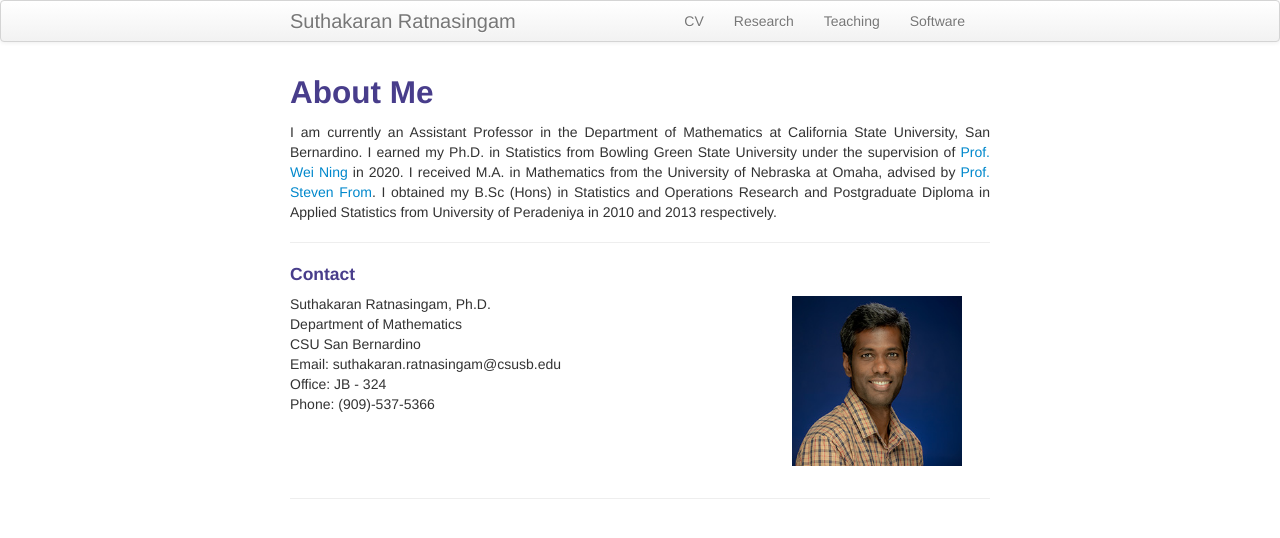
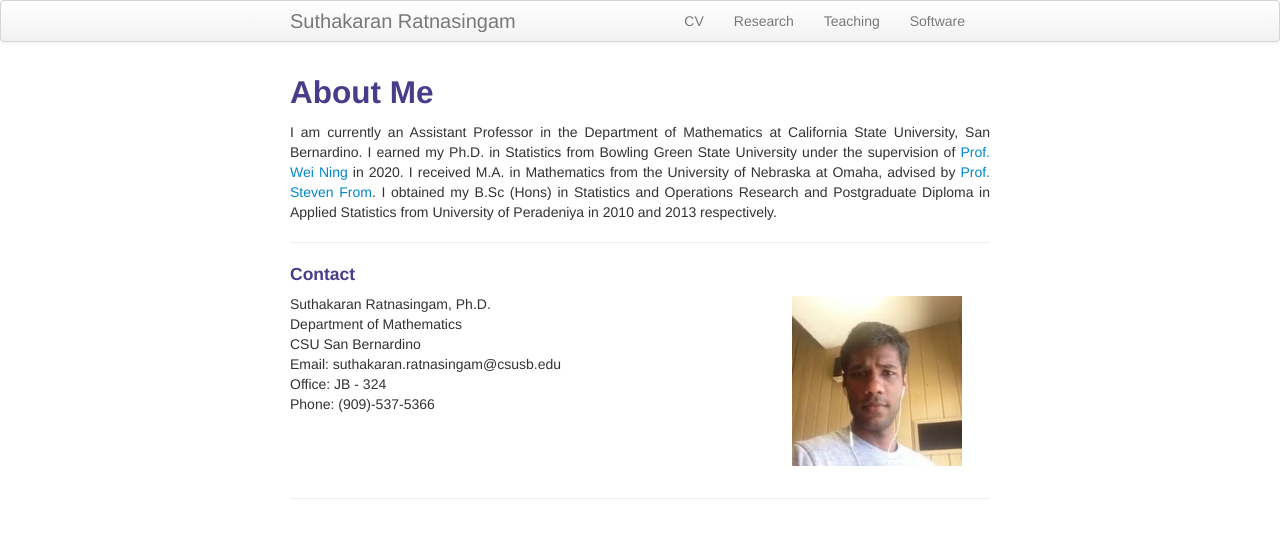
Before and after one commit to suthakaranr/suthakaranr.github.io, a Jekyll site: the page built from index.md, in a window 1280 px wide. Shown: the top 538 px of the page. Built offline with Jekyll 4.4.1, drawn with Linux system fonts in a browser that asks for light colours.

Commit message:
Update index.md

```diff
--- a/index.md
+++ b/index.md
@@ -29,8 +29,8 @@ I am currently an Assistant Professor in the Department of Mathematics at Califo
         </div>
 
         <div class="span2">
-        <a href="../assets/headshot.jpg">
-            <img src="../assets/headshot.jpg"
+        <a href="../assets/headshot.png">
+            <img src="../assets/headshot.png"
                   title="Suthakaran Ratnasingam" alt="Suthakaran Ratnasingam"/></a>
         </div>
     </div>
```
